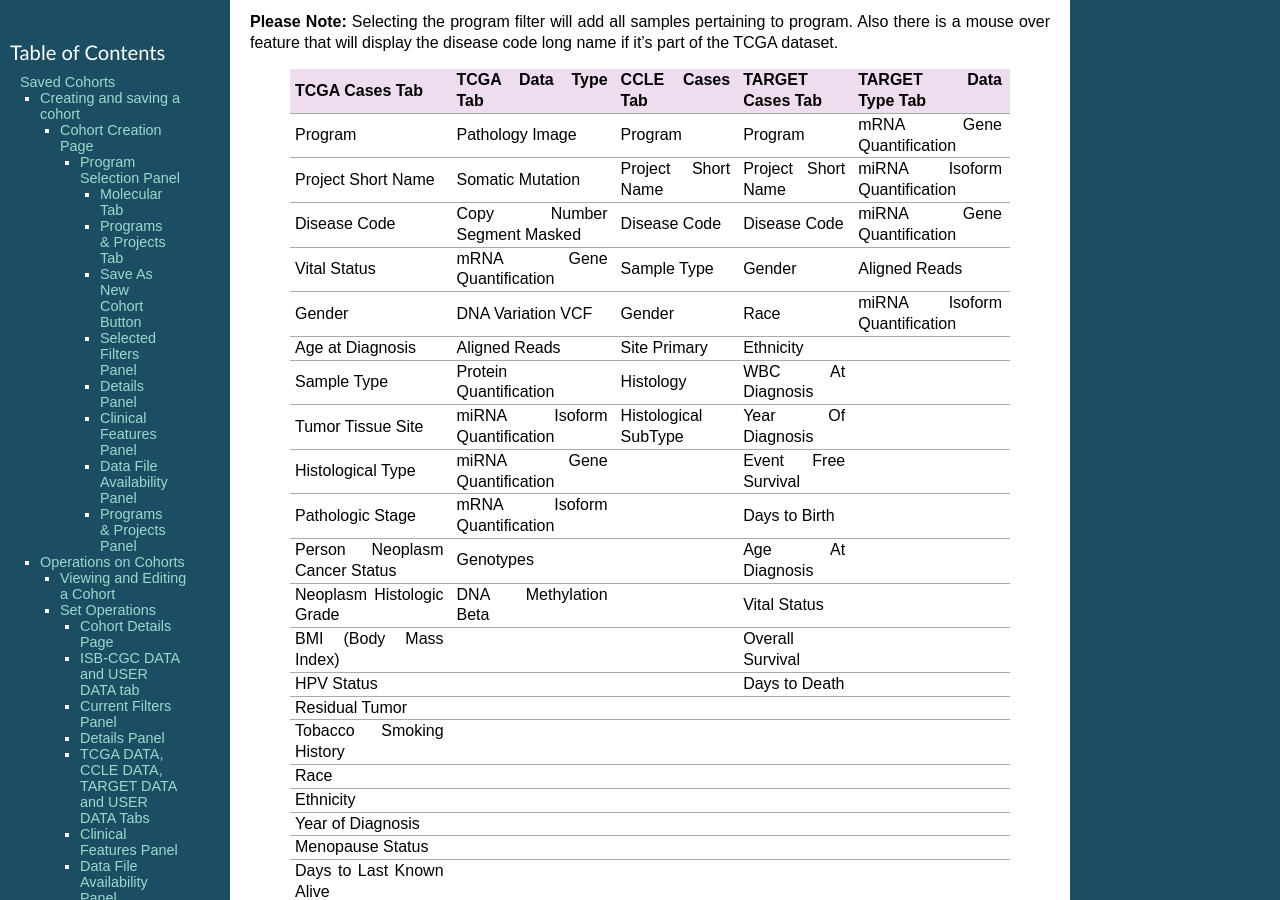
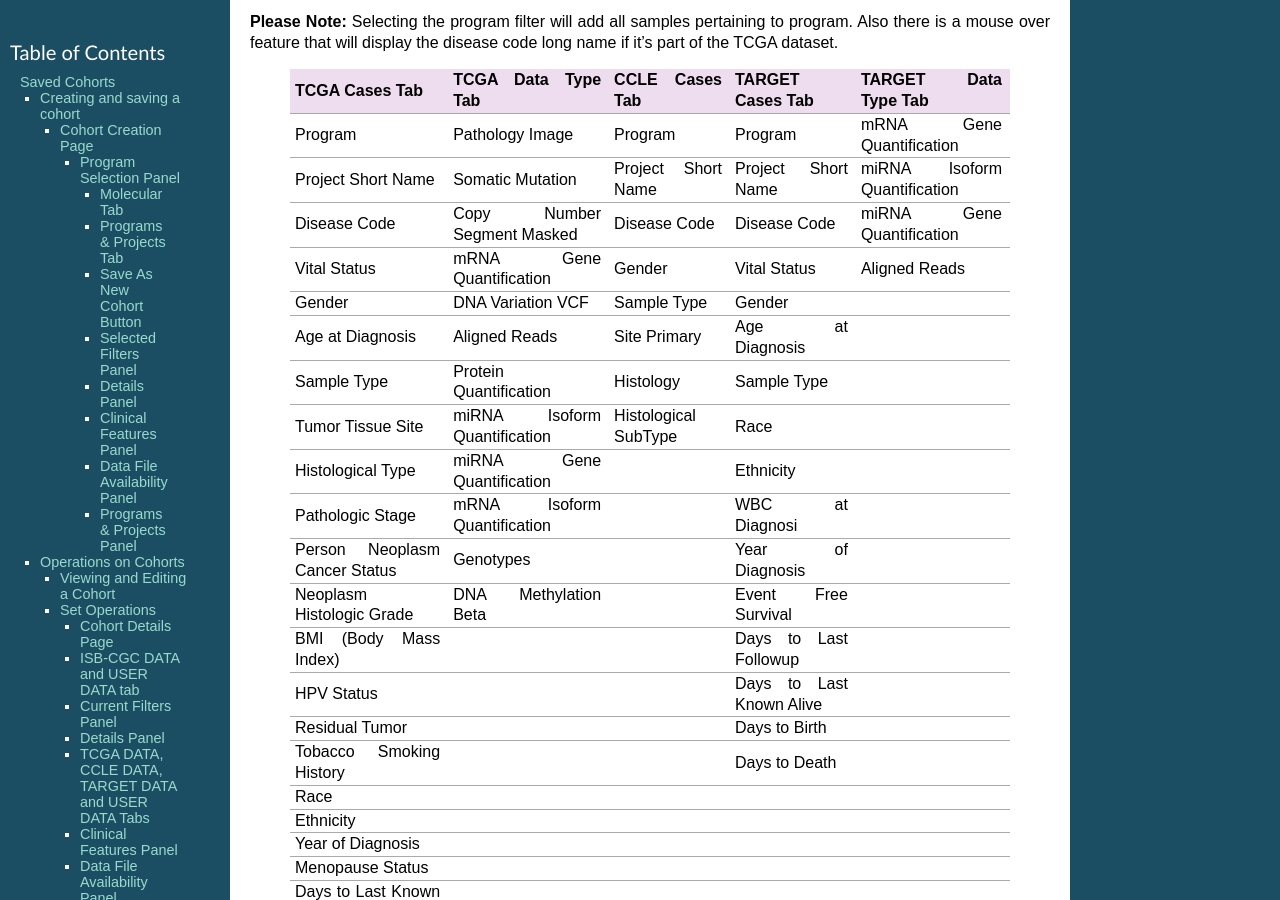
Before and after one commit to isb-cgc/readthedocs, a Sphinx documentation site: the page built from docs/source/sections/webapp/Saved-Cohorts.rst, in a window 1280 px wide and 900 px high, scrolled down 1014 px. Built offline with Sphinx 7.4.7, drawn with Linux system fonts in a browser that asks for light colours; pages that are not in the unit, such as notebooks, are missing from menus.

Commit message:
Update Saved-Cohorts.rst

```diff
--- a/docs/source/sections/webapp/Saved-Cohorts.rst
+++ b/docs/source/sections/webapp/Saved-Cohorts.rst
@@ -1,3 +1,4 @@
+
 *******************
 Saved Cohorts
 *******************
@@ -49,37 +50,37 @@ The panel in the center of the screen, with four tabs called "TCGA DATA", "CCLE
    +-----------------------+------------------------------+---------------------+-----------------------+-----------------------------+
    | Project Short Name    | Somatic Mutation             | Project Short Name  | Project Short Name    |miRNA Isoform Quantification |
    +-----------------------+------------------------------+---------------------+-----------------------+-----------------------------+
-   | Disease Code          | Copy Number Segment Masked   |   Disease Code      | Disease Code          | miRNA Gene Quantification   |
+   | Disease Code          | Copy Number Segment Masked   | Disease Code        | Disease Code          | miRNA Gene Quantification   |
    +-----------------------+------------------------------+---------------------+-----------------------+-----------------------------+
-   | Vital Status          | mRNA Gene Quantification     | Sample Type         | Gender                | Aligned Reads               |
+   | Vital Status          | mRNA Gene Quantification     | Gender              | Vital Status          | Aligned Reads               |
    +-----------------------+------------------------------+---------------------+-----------------------+-----------------------------+
-   | Gender                | DNA Variation VCF            | Gender              | Race                  | miRNA Isoform               |
-   |                       |                              |                     |                       | Quantification              |
+   | Gender                | DNA Variation VCF            | Sample Type         | Gender                |                             |
    +-----------------------+------------------------------+---------------------+-----------------------+-----------------------------+
-   | Age at Diagnosis      | Aligned Reads                | Site Primary        | Ethnicity             |                             |
+   | Age at Diagnosis      | Aligned Reads                | Site Primary        | Age at Diagnosis      |                             |
    +-----------------------+------------------------------+---------------------+-----------------------+-----------------------------+
-   | Sample Type           | Protein Quantification       | Histology           | WBC At Diagnosis      |                             |
+   | Sample Type           | Protein Quantification       | Histology           | Sample Type           |                             |
    +-----------------------+------------------------------+---------------------+-----------------------+-----------------------------+
-   | Tumor Tissue Site     |miRNA Isoform Quantification  | Histological        | Year Of Diagnosis     |                             |
+   | Tumor Tissue Site     |miRNA Isoform Quantification  | Histological        | Race                  |                             |
    |                       |                              | SubType             |                       |                             |
    +-----------------------+------------------------------+---------------------+-----------------------+-----------------------------+
-   | Histological Type     |miRNA Gene Quantification     |                     | Event Free Survival   |                             |
+   | Histological Type     |miRNA Gene Quantification     |                     | Ethnicity             |                             |
    +-----------------------+------------------------------+---------------------+-----------------------+-----------------------------+
-   | Pathologic Stage      |mRNA Isoform Quantification   |                     | Days to Birth         |                             |
+   | Pathologic Stage      |mRNA Isoform Quantification   |                     | WBC at Diagnosi       |                             |
    +-----------------------+------------------------------+---------------------+-----------------------+-----------------------------+
    | Person Neoplasm       |                              |                     |                       |                             |
-   | Cancer Status         | Genotypes                    |                     | Age At Diagnosis      |                             |
+   | Cancer Status         | Genotypes                    |                     | Year of Diagnosis     |                             |
    +-----------------------+------------------------------+---------------------+-----------------------+-----------------------------+
-   | Neoplasm Histologic   | DNA Methylation Beta         |                     | Vital Status          |                             |
+   | Neoplasm Histologic   | DNA Methylation Beta         |                     | Event Free Survival   |                             |
    | Grade                 |                              |                     |                       |                             |
    +-----------------------+------------------------------+---------------------+-----------------------+-----------------------------+
-   | BMI (Body Mass Index) |                              |                     | Overall Survival      |                             |
+   | BMI (Body Mass Index) |                              |                     | Days to Last Followup |                             |
    +-----------------------+------------------------------+---------------------+-----------------------+-----------------------------+
-   | HPV Status            |                              |                     | Days to Death         |                             |
+   | HPV Status            |                              |                     | Days to Last Known    |                             |
+   |                       |                              |                     | Alive                 |                             |
    +-----------------------+------------------------------+---------------------+-----------------------+-----------------------------+
-   | Residual Tumor        |                              |                     |                       |                             |
+   | Residual Tumor        |                              |                     | Days to Birth         |                             |
    +-----------------------+------------------------------+---------------------+-----------------------+-----------------------------+
-   | Tobacco Smoking       |                              |                     |                       |                             |
+   | Tobacco Smoking       |                              |                     | Days to Death         |                             |
    | History               |                              |                     |                       |                             |
    +-----------------------+------------------------------+---------------------+-----------------------+-----------------------------+
    | Race                  |                              |                     |                       |                             |
```
